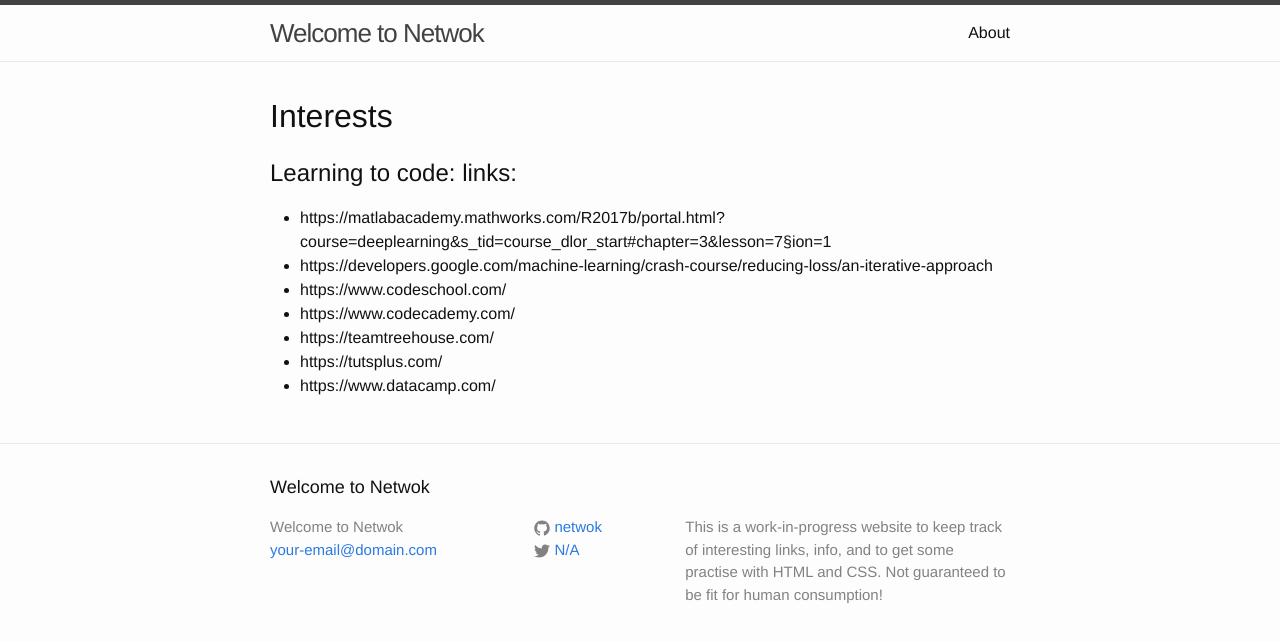
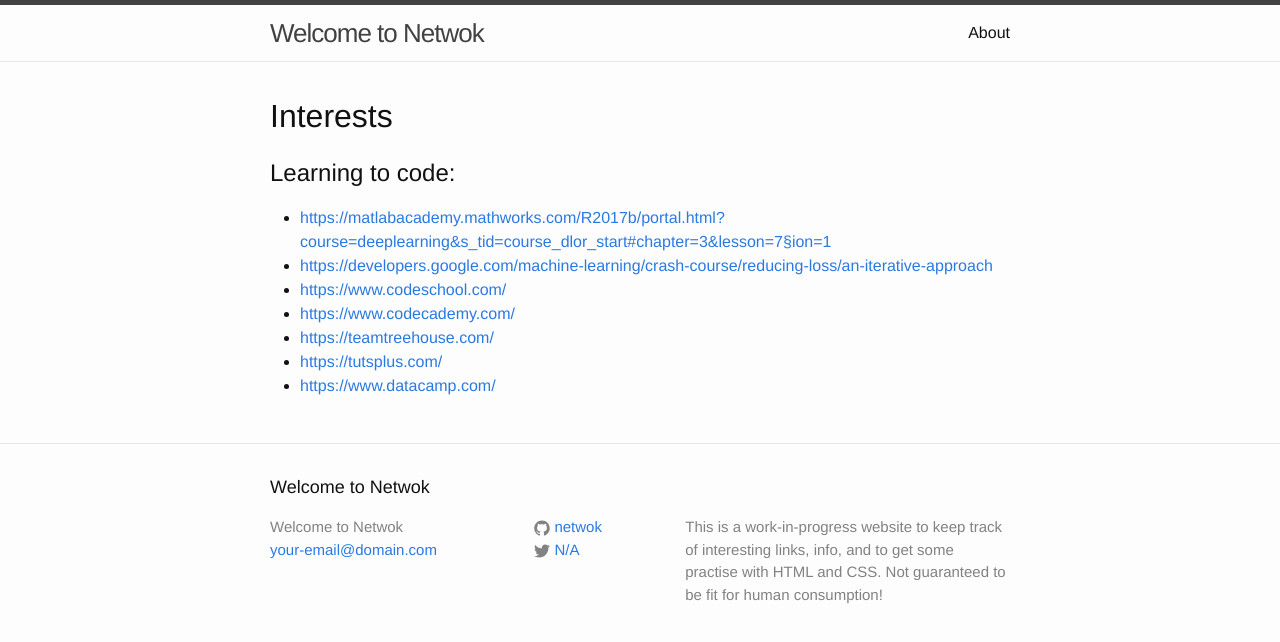
Before and after one commit to netwok/netwok.github.io, a Jekyll site: the page built from int.html, in a window 1280 px wide. Shown: the top 642 px of the page. Built offline with Jekyll 4.4.1, drawn with Linux system fonts in a browser that asks for light colours.

Commit message:
Update int.html

```diff
--- a/int.html
+++ b/int.html
@@ -5,15 +5,15 @@
 <html>
   <head>
     <h1>Interests</h1>
-    <h2>Learning to code: links:</h2>
+    <h2>Learning to code:</h2>
     <ul>
-      <li>https://matlabacademy.mathworks.com/R2017b/portal.html?course=deeplearning&s_tid=course_dlor_start#chapter=3&lesson=7&section=1</li>
-      <li>https://developers.google.com/machine-learning/crash-course/reducing-loss/an-iterative-approach</li>
-      <li>https://www.codeschool.com/</li>
-      <li>https://www.codecademy.com/</li>
-      <li>https://teamtreehouse.com/</li>
-      <li>https://tutsplus.com/</li>
-      <li>https://www.datacamp.com/</li>
+      <li><a href = https://matlabacademy.mathworks.com/R2017b/portal.html?course=deeplearning&s_tid=course_dlor_start#chapter=3&lesson=7&section=1>https://matlabacademy.mathworks.com/R2017b/portal.html?course=deeplearning&s_tid=course_dlor_start#chapter=3&lesson=7&section=1</a></li>
+      <li><a href = https://developers.google.com/machine-learning/crash-course/reducing-loss/an-iterative-approach>https://developers.google.com/machine-learning/crash-course/reducing-loss/an-iterative-approach</a></li>
+      <li><a href = https://www.codeschool.com/>https://www.codeschool.com/</a></li>
+      <li><a href = https://www.codecademy.com/>https://www.codecademy.com/</a></li>
+      <li><a href = https://teamtreehouse.com/>https://teamtreehouse.com/</a></li>
+      <li><a href = https://tutsplus.com/>https://tutsplus.com/</a></li>
+      <li><a href = https://www.datacamp.com/>https://www.datacamp.com/</a></li>
     </ul>
   </head>
 </html>
```
